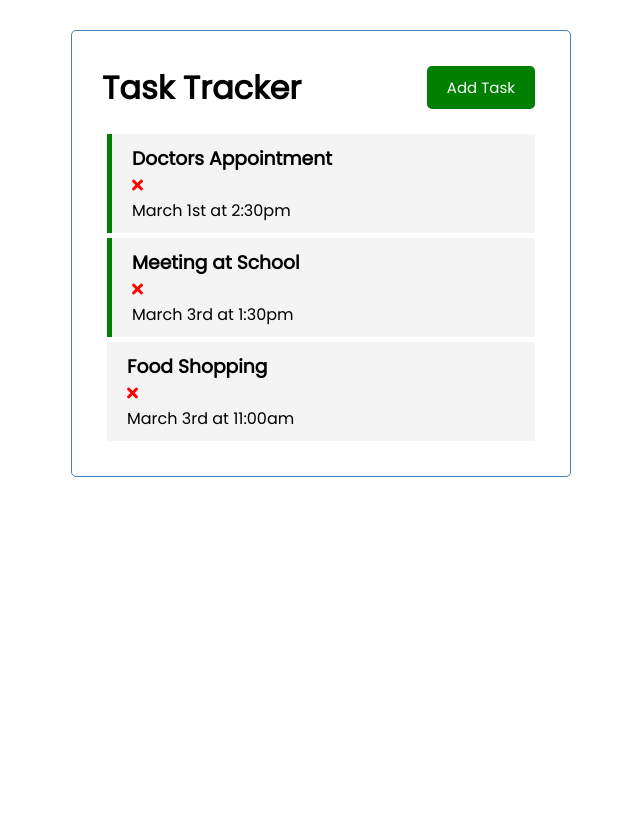
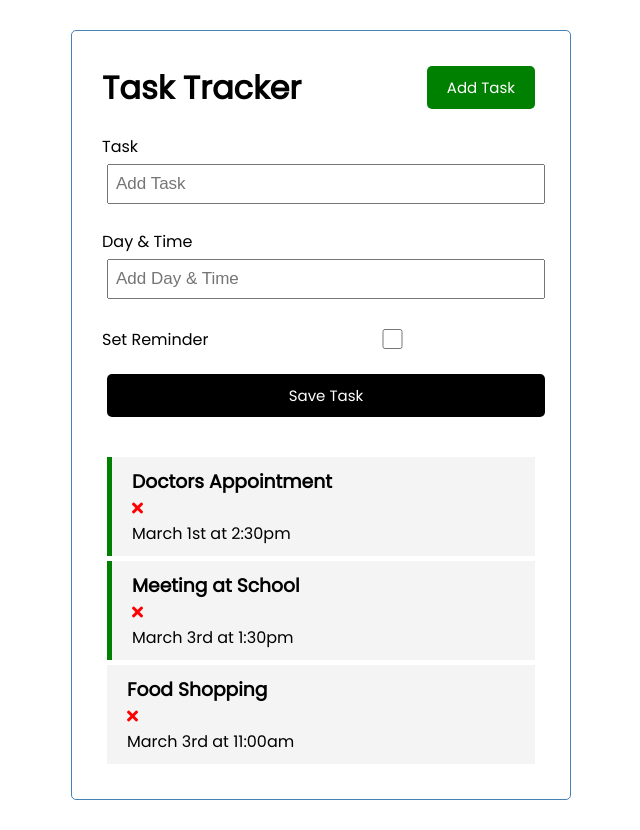
Before and after one commit to SpicyLunchbox/vue-crash-2021, a Vue app: page / in a window 1280 px wide. Shown: the whole page, without its empty margins (319-959 px from the left). Before the commit the page ends 800 px from the top, so only its background shows below. Built offline with nearby package versions, Linux system fonts and the light colour scheme.

Commit message:
completed addTask form component

```diff
--- a/src/App.vue
+++ b/src/App.vue
@@ -1,6 +1,7 @@
 <template>
 	<div class="container">
 		<Header title="Task Tracker" />
+		<AddTask @add-task="addTask" />
 		<Tasks
 			@toggle-reminder="toggleReminder"
 			@delete-task="deleteTask"
@@ -12,12 +13,14 @@
 <script>
 import Header from "./components/Header";
 import Tasks from "./components/Tasks";
+import AddTask from "./components/AddTask";
 
 export default {
 	name: "App",
 	components: {
 		Header,
 		Tasks,
+		AddTask,
 	},
 	data() {
 		return {
@@ -25,6 +28,9 @@
 		};
 	},
 	methods: {
+		addTask(task) {
+			this.tasks = [...this.tasks, task];
+		},
 		deleteTask(id) {
 			if (confirm("Are you sure?")) {
 				this.tasks = this.tasks.filter((task) => task.id !== id);
--- /dev/null
+++ b/src/components/AddTask.vue
@@ -0,0 +1,91 @@
+<template>
+	<form @submit="onSubmit" class="add-form">
+		<div class="form-control">
+			<label>Task</label>
+			<input type="text" v-model="text" name="text" placeholder="Add Task" />
+		</div>
+		<div class="form-control">
+			<label>Day & Time</label>
+			<input
+				type="text"
+				v-model="day"
+				name="day"
+				placeholder="Add Day & Time"
+			/>
+		</div>
+		<div class="form-control form-control-check">
+			<label>Set Reminder</label>
+			<input type="checkbox" v-model="reminder" name="reminder" />
+		</div>
+
+		<input type="submit" value="Save Task" class="btn btn-block" />
+	</form>
+</template>
+
+<script>
+export default {
+	name: "AddTask",
+	data() {
+		return {
+			text: "",
+			day: "",
+			reminder: false,
+		};
+	},
+	methods: {
+		onSubmit(e) {
+			e.preventDefault();
+
+			if (!this.text) {
+				alert("Please add a task");
+				return;
+			}
+
+			const newTask = {
+				id: Math.floor(Math.random() * 100000),
+				/*You wouldn't want to do this in an actual app, you would get repeating IDs*/
+				text: this.text,
+				day: this.day,
+				reminder: this.reminder,
+			};
+
+			this.$emit("add-task", newTask);
+
+			this.text = "";
+			this.day = "";
+			this.reminder = false;
+		},
+	},
+};
+</script>
+
+<style scoped>
+.add-form {
+	margin-bottom: 40px;
+}
+.form-control {
+	margin: 20px 0;
+}
+.form-control label {
+	display: block;
+}
+.form-control input {
+	width: 100%;
+	height: 40px;
+	margin: 5px;
+	padding: 3px 7px;
+	font-size: 17px;
+}
+.form-control-check {
+	display: flex;
+	align-items: center;
+	justify-content: space-between;
+}
+.form-control-check label {
+	flex: 1;
+}
+.form-control-check input {
+	flex: 2;
+	height: 20px;
+}
+</style>
```
Also changed, not shown: 1 other file (tests, documents, lock files or other folders).
